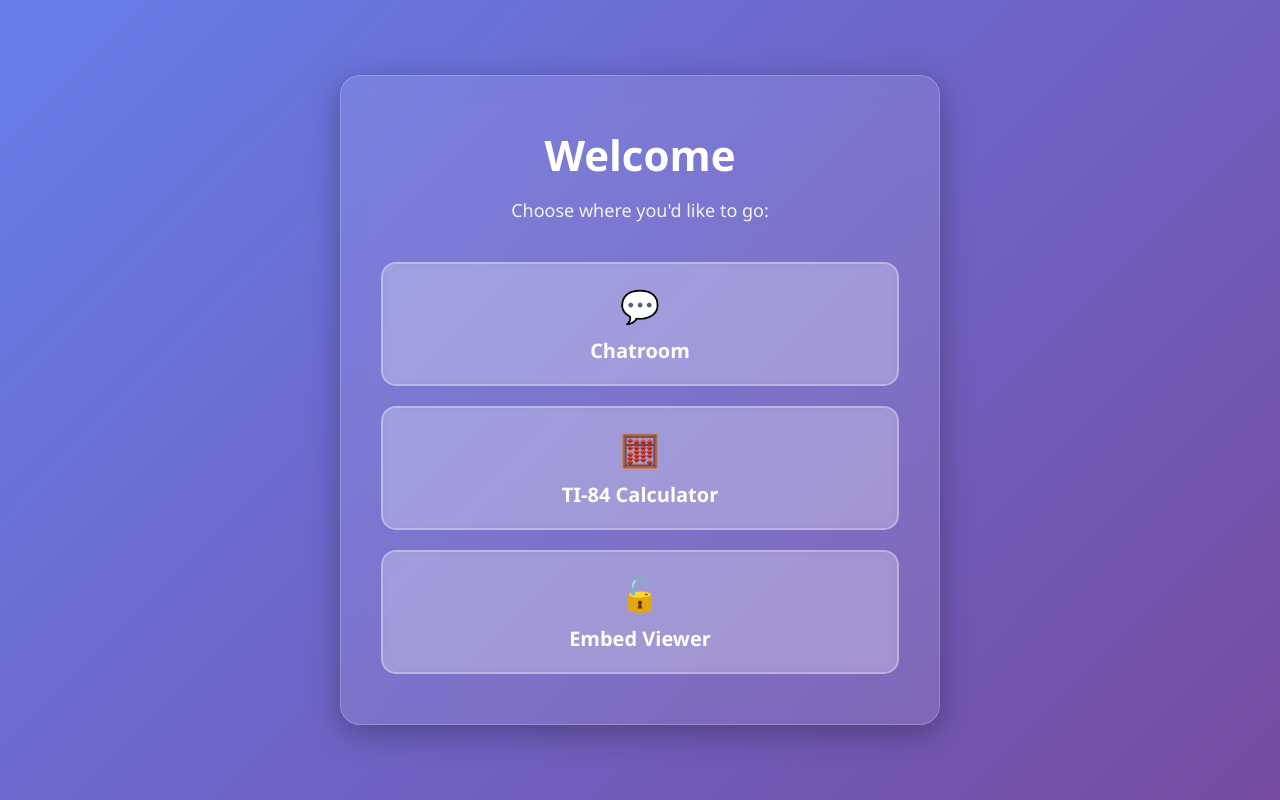
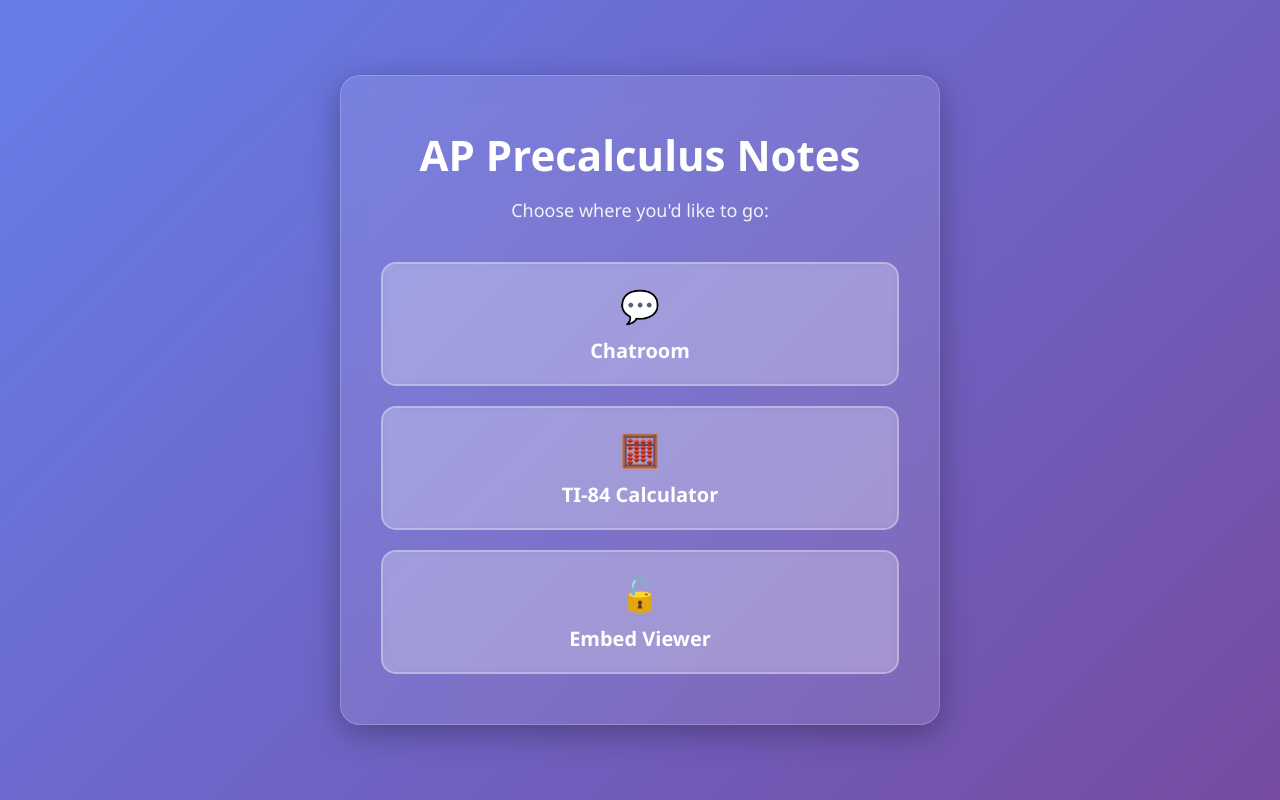
Before and after one commit to jimsmith15/jimsmith15.github.io, a website: page index.html in a window 1280 px wide. Drawn offline with Linux system fonts and the light colour scheme.

Commit message:
Rename all page titles to AP Precalculus Notes

```diff
--- a/index.html
+++ b/index.html
@@ -3,7 +3,7 @@
 <head>
   <meta charset="UTF-8" />
   <meta name="viewport" content="width=device-width, initial-scale=1.0" />
-  <title>Home</title>
+  <title>AP Precalculus Notes</title>
   <style>
     * {
       margin: 0;
@@ -111,7 +111,7 @@
 <body>
   <div class="home-container">
     <div class="welcome-card">
-      <h1>Welcome</h1>
+      <h1>AP Precalculus Notes</h1>
       <p class="subtitle">Choose where you'd like to go:</p>
 
       <div class="options">
```
Also changed, not shown: calculator.html (+2 -2 lines), chatroom.html (+2 -2 lines), embed.html (+2 -2 lines).
